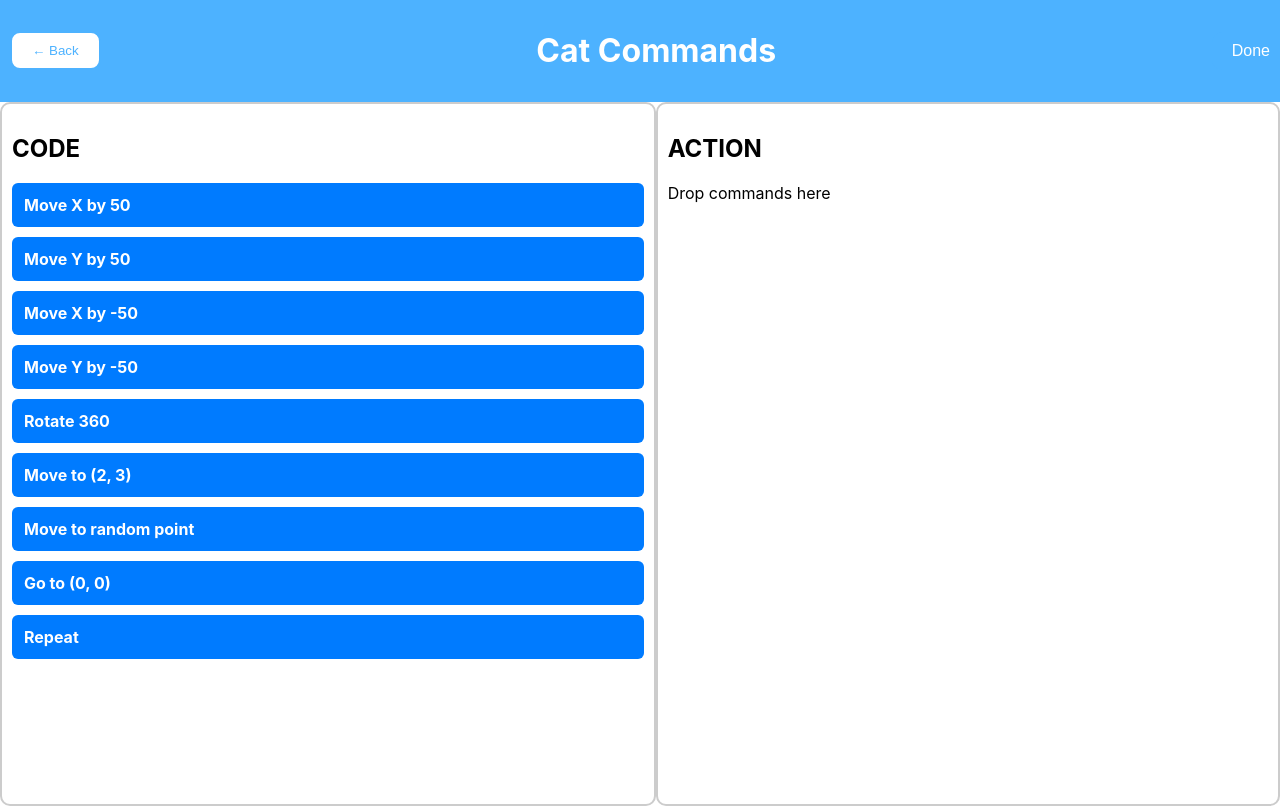
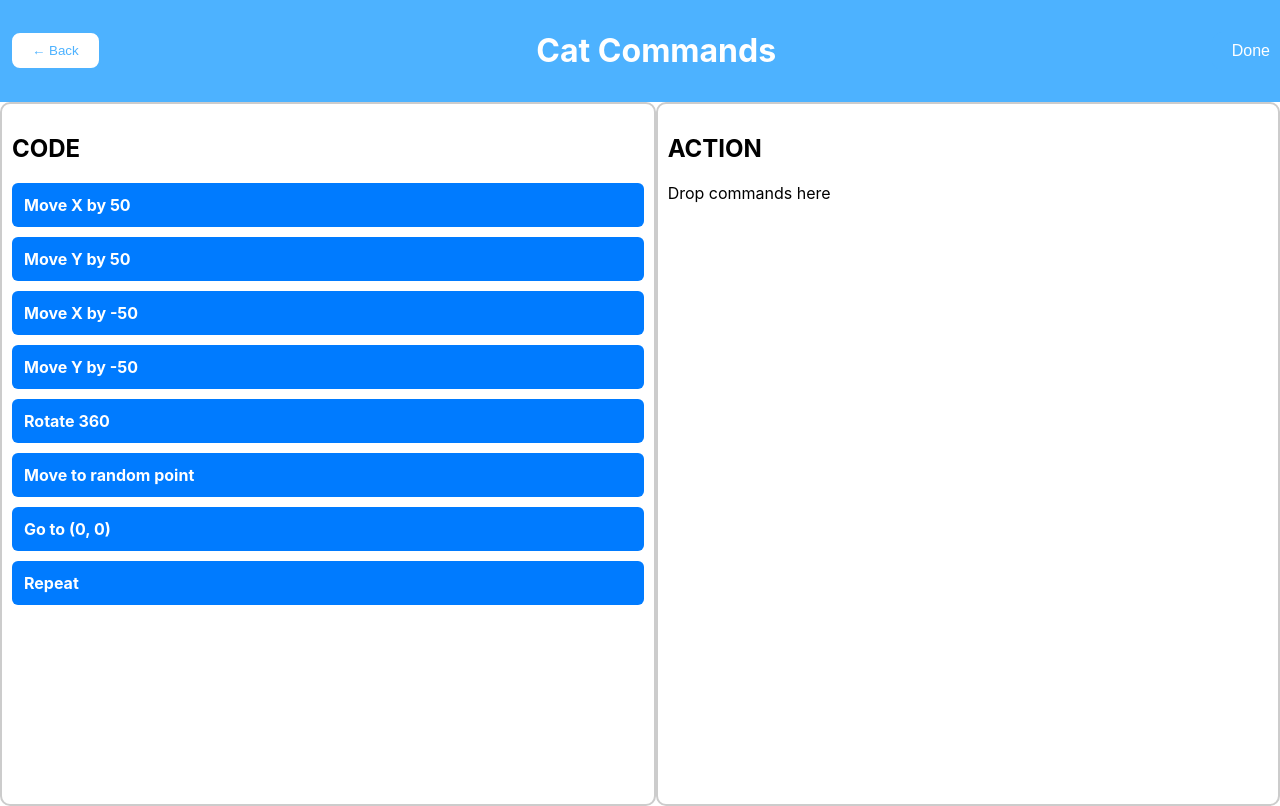
Before and after one commit to Ij26/CodePlayground, a React (Create React App) app: page / in a window 1280 px wide. Both pictures are taken after a click on the button "Add Actions". Built offline with nearby package versions, Linux system fonts and the light colour scheme.

Commit message:
Update CommandScreen.js

```diff
--- a/src/components/CommandScreen.js
+++ b/src/components/CommandScreen.js
@@ -49,7 +49,7 @@ const CommandScreen = ({ onBack, onDone, sprite }) => {
           <CommandItem command="Move X by -50" />
           <CommandItem command="Move Y by -50" />
           <CommandItem command="Rotate 360" />
-          <CommandItem command="Move to (2, 3)" />
+          {/* <CommandItem command="Move to (2, 3)" /> */}
           <CommandItem command="Move to random point" />
           <CommandItem command="Go to (0, 0)" />
           <CommandItem command="Repeat" />
```
